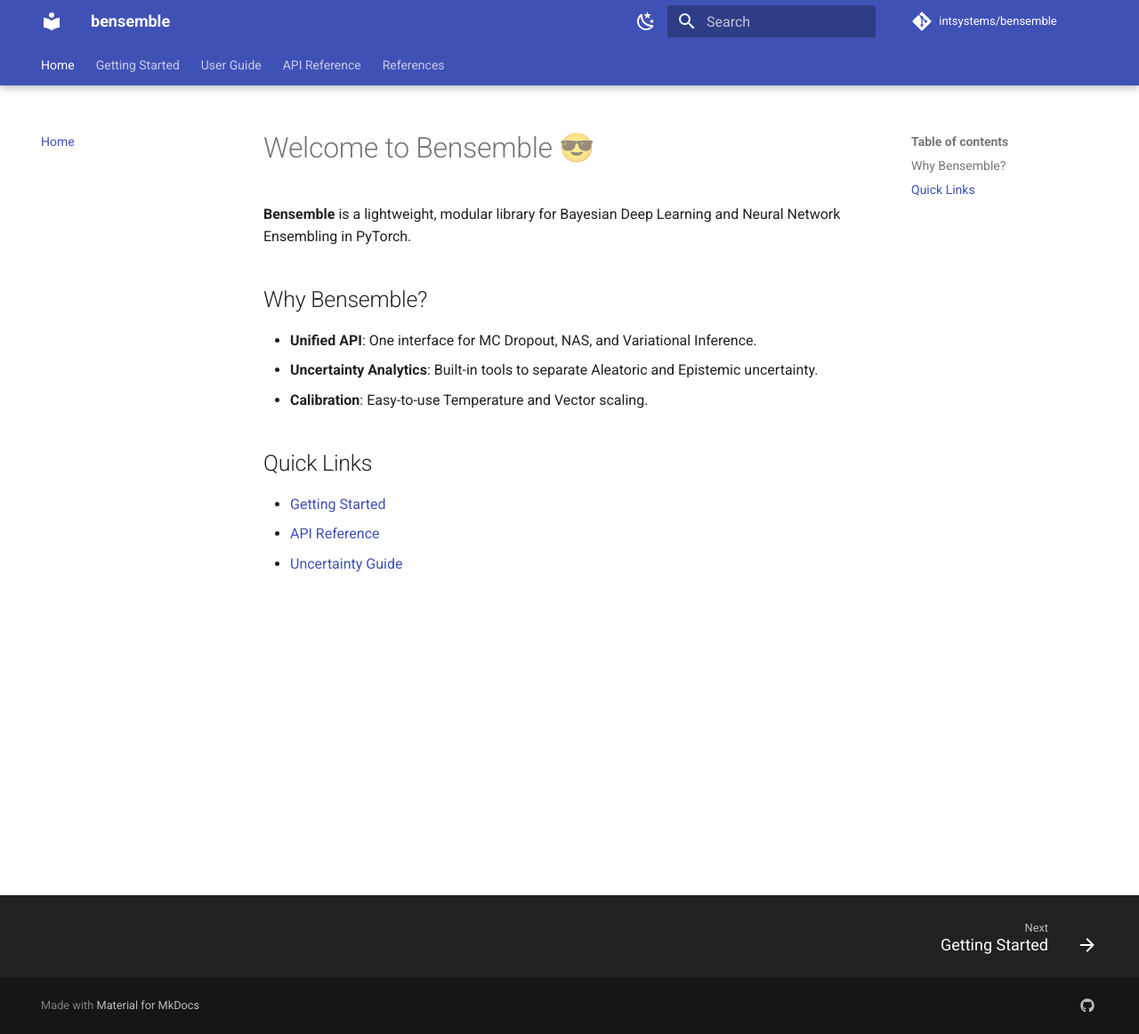
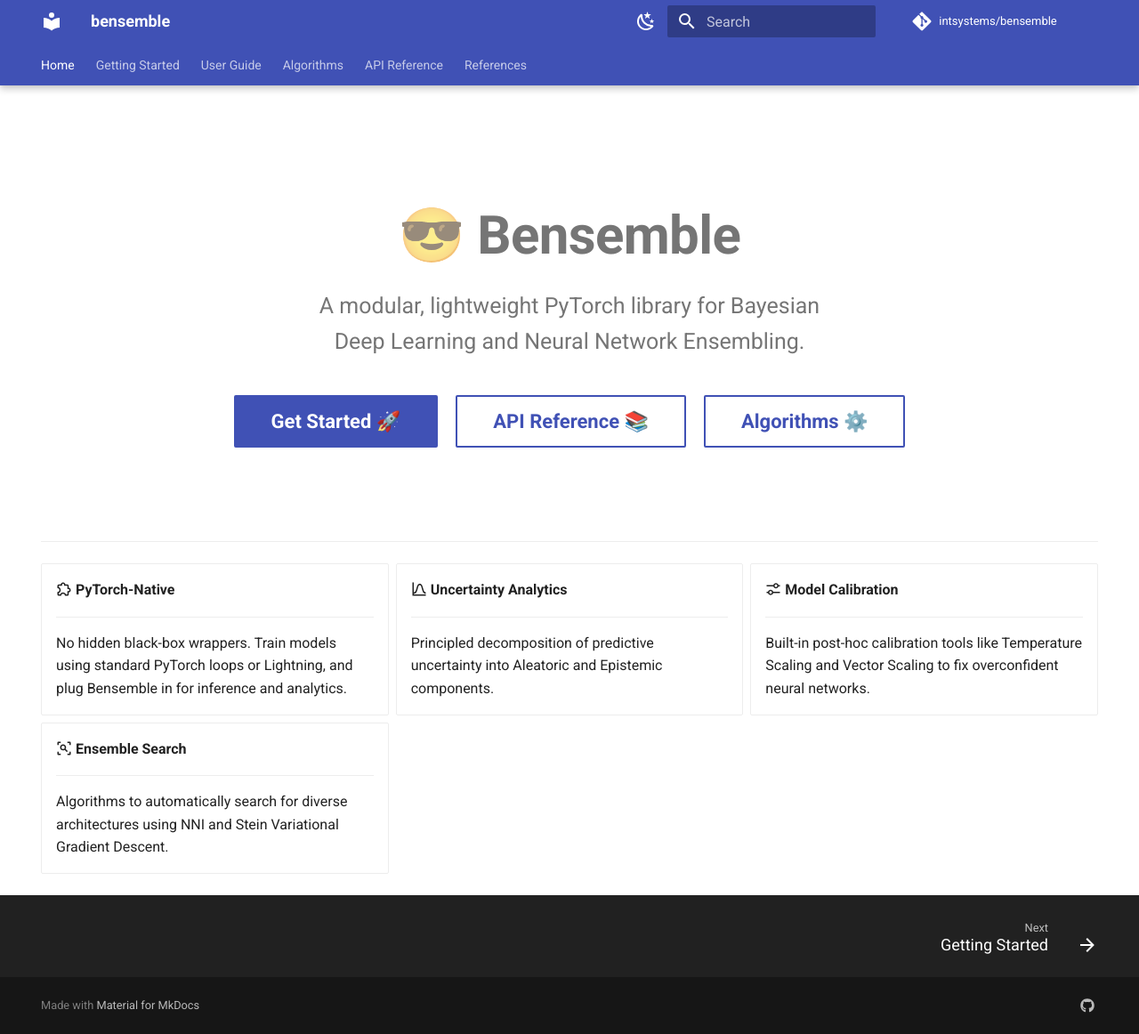
Before and after one commit to intsystems/bensemble, an MkDocs documentation site: the page built from docs/docs/index.md, in a window 1280 px wide and 1162 px high. Shown: the whole window at 89% size. Built offline with MkDocs 1.6.1 and Material for MkDocs 9.7.7, drawn with Linux system fonts in a browser that asks for light colours; comment, search, counter and statistics services are not loaded.

Commit message:
docs/refactor (#10)
* docs: update references

* docs: update getting-started

* docs: update index

* update building-ensembles

* chore: add blank line in the end

* docs: add all algorithms descriptions

* fix: make latex formulas render

* fix: add link for local reparameterization trick

* chore: fix links

* feat: make a new home page

```diff
--- a/docs/docs/index.md
+++ b/docs/docs/index.md
@@ -1,15 +1,56 @@
-# Welcome to Bensemble 😎
+---
+hide:
+  - navigation
+  - toc
+---
 
-**Bensemble** is a lightweight, modular library for Bayesian Deep Learning and Neural Network Ensembling in PyTorch.
+<div class="tx-hero" style="text-align: center; padding: 4rem 0;">
 
-## Why Bensemble?
+  <h1 style="font-size: 3rem; font-weight: bold; margin-bottom: 0;">😎 Bensemble</h1>
+  <p style="font-size: 1.25rem; color: var(--md-default-fg-color--light); max-width: 600px; margin: 1rem auto;">
+    A modular, lightweight PyTorch library for Bayesian Deep Learning and Neural Network Ensembling.
+  </p>
 
-- **Unified API**: One interface for MC Dropout, NAS, and Variational Inference.
-- **Uncertainty Analytics**: Built-in tools to separate Aleatoric and Epistemic uncertainty.
-- **Calibration**: Easy-to-use Temperature and Vector scaling.
+  <div style="margin-top: 2rem; display: flex; justify-content: center; gap: 1rem;">
+    <a href="getting-started/" class="md-button md-button--primary" style="font-size: 1.1rem; padding: 0.5rem 2rem;">
+      Get Started 🚀
+    </a>
+    <a href="api/core/" class="md-button" style="font-size: 1.1rem; padding: 0.5rem 2rem;">
+      API Reference 📚
+    </a>
+    <a href="algorithms/mc-dropout/" class="md-button" style="font-size: 1.1rem; padding: 0.5rem 2rem;">
+      Algorithms ⚙️
+    </a>
+  </div>
 
-## Quick Links
+</div>
 
-- [Getting Started](getting-started.md)
-- [API Reference](api/core.md)
-- [Uncertainty Guide](user-guide/uncertainty-analysis.md)
+---
+
+<div class="grid cards" markdown>
+
+-   :material-puzzle-outline: **PyTorch-Native**
+
+    ---
+
+    No hidden black-box wrappers. Train models using standard PyTorch loops or Lightning, and plug Bensemble in for inference and analytics.
+
+-   :material-chart-bell-curve: **Uncertainty Analytics**
+
+    ---
+
+    Principled decomposition of predictive uncertainty into Aleatoric and Epistemic components.
+
+-   :material-tune-variant: **Model Calibration**
+
+    ---
+
+    Built-in post-hoc calibration tools like Temperature Scaling and Vector Scaling to fix overconfident neural networks.
+
+-   :material-magnify-scan: **Ensemble Search**
+
+    ---
+
+    Algorithms to automatically search for diverse architectures using NNI and Stein Variational Gradient Descent.
+
+</div>
--- a/docs/mkdocs.yml
+++ b/docs/mkdocs.yml
@@ -42,6 +42,14 @@
       - Basic Concepts: user-guide/basic-concepts.md
       - Building Ensembles: user-guide/building-ensembles.md
       - Uncertainty Analysis: user-guide/uncertainty-analysis.md
+  - Algorithms:
+      - Monte-Carlo Dropout: algorithms/mc-dropout.md
+      - Variational Inference: algorithms/variational-inference.md
+      - Variational Rényi: algorithms/variational-renyi.md
+      - Probabilistic Backprop: algorithms/pbp.md
+      - Laplace Approximation: algorithms/laplace.md
+      - Neural Ensemble Search: algorithms/nes.md
+      - NES via Bayesian Sampling: algorithms/nesbs.md
   - API Reference:
       - Core & Ensemble: api/core.md
       - Layers: api/layers.md
@@ -77,10 +85,15 @@
       anchor_linenums: true
   - pymdownx.inlinehilite
   - pymdownx.snippets
+  - pymdownx.superfences
+  - attr_list
+  - md_in_html
+  - pymdownx.emoji:
+      emoji_index: !!python/name:material.extensions.emoji.twemoji
+      emoji_generator: !!python/name:material.extensions.emoji.to_svg
 
 extra_javascript:
   - javascripts/mathjax.js
-  - https://polyfill.io/v3/polyfill.min.js?features=es6
   - https://cdn.jsdelivr.net/npm/mathjax@3/es5/tex-mml-chtml.js
   - https://unpkg.com/mermaid@10/dist/mermaid.min.js
 
```
Also changed, not shown: docs/docs/algorithms/laplace.md (added, +17 -0 lines), docs/docs/algorithms/mc-dropout.md (added, +9 -0 lines), docs/docs/algorithms/nes.md (added, +12 -0 lines), docs/docs/algorithms/nesbs.md (added, +20 -0 lines), docs/docs/algorithms/pbp.md (added, +11 -0 lines), docs/docs/algorithms/variational-inference.md (added, +23 -0 lines), docs/docs/algorithms/variational-renyi.md (added, +15 -0 lines), docs/docs/getting-started.md (+34 -12 lines), docs/docs/references.md (+19 -5 lines), docs/docs/user-guide/building-ensembles.md (+99 -0 lines), docs/docs/user-guide/uncertainty-analysis.md (+3 -2 lines), docs/docs/api/metrics.md (line endings or trailing spaces).
